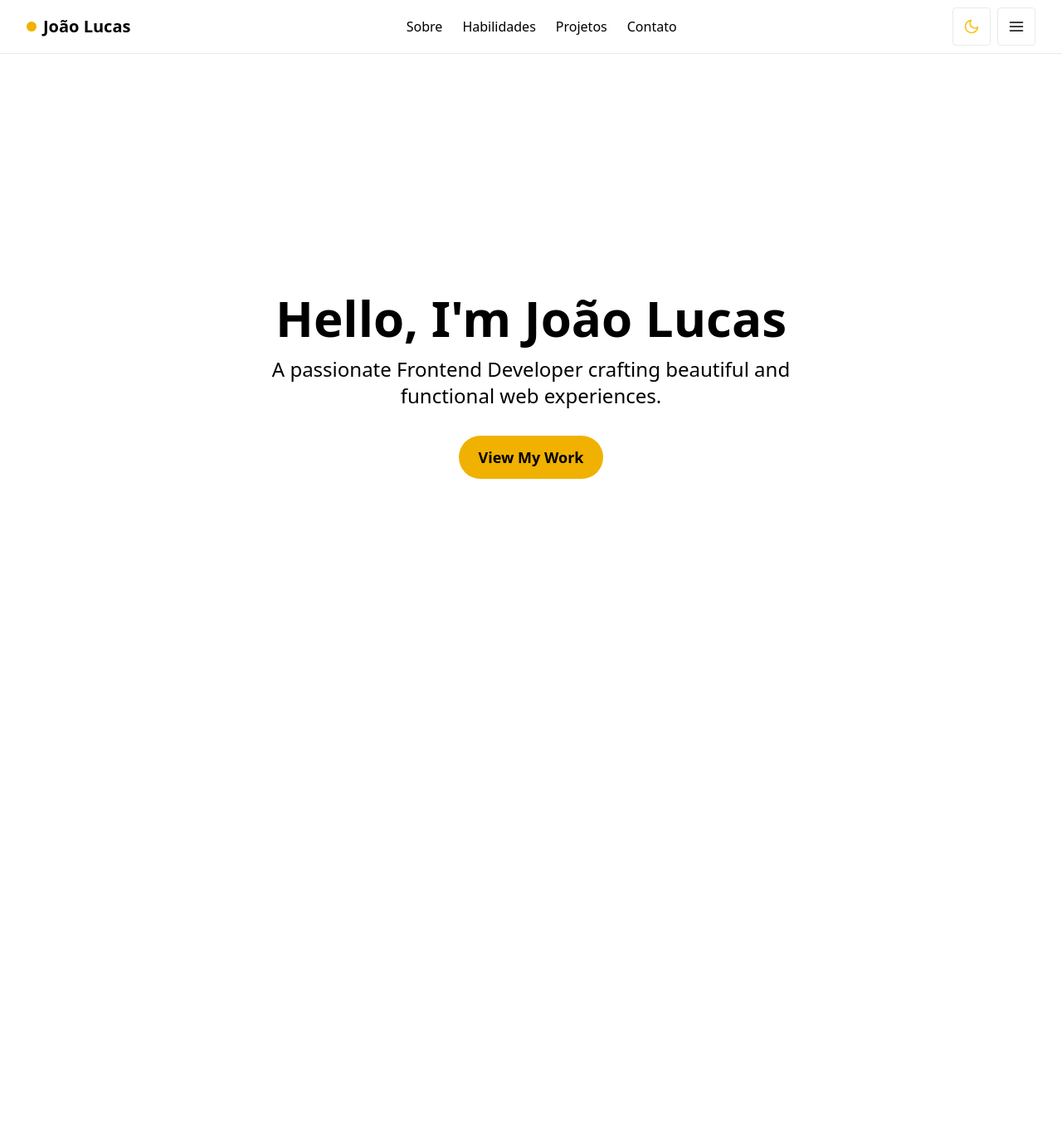
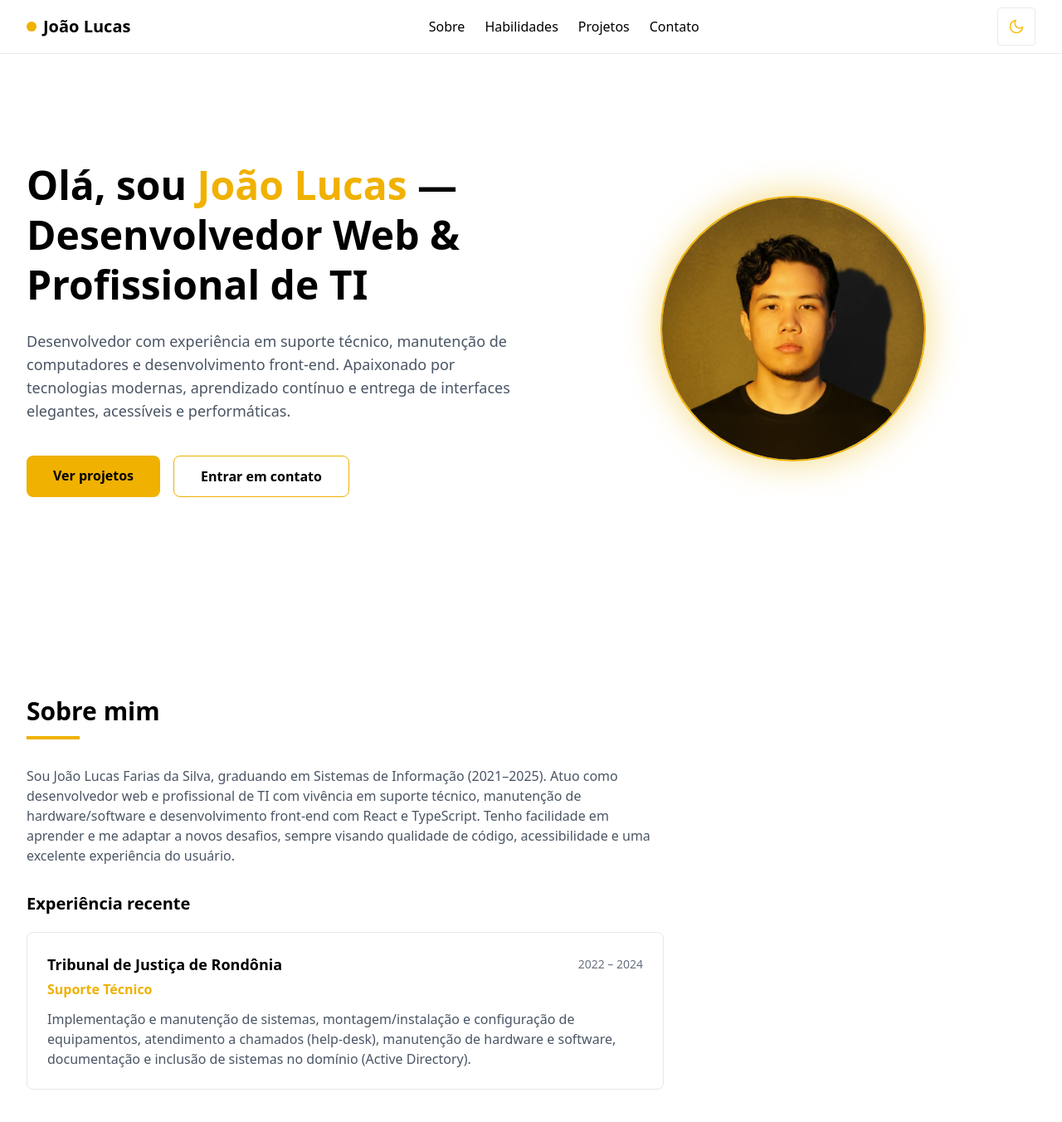
Before and after one commit to jotalucasfarias/meu-portfolio, a React (Vite) app: page / in a window 1280 px wide. Shown: the top 1352 px of the page at 83% size. Before the commit the page ends 865 px from the top, so only its background shows below. Built offline with nearby package versions, Linux system fonts and the light colour scheme.

Commit message:
feat: adicionar componente Sobre com animações e integrar react-intersection-observer; atualizar HeroBanner e Header; adicionar dependência react-intersection-observer

```diff
--- a/package.json
+++ b/package.json
@@ -14,6 +14,7 @@
     "react": "^19.1.1",
     "react-dom": "^19.1.1",
     "react-icons": "^5.5.0",
+    "react-intersection-observer": "^9.16.0",
     "tailwindcss": "^4.1.13"
   },
   "devDependencies": {
--- a/src/App.tsx
+++ b/src/App.tsx
@@ -1,11 +1,13 @@
 import Header from './components/Header/Header';
 import HeroBanner from './components/HeroBanner/HeroBanner';
+import Sobre from './components/Sobre/Sobre';
 
 export default function App() {
   return (
     <div className="bg-white dark:bg-black transition-colors duration-500">
       <Header />
       <HeroBanner />
+      <Sobre />
     </div>
   );
 }
--- a/src/components/Header/Header.tsx
+++ b/src/components/Header/Header.tsx
@@ -2,8 +2,6 @@ import MenuButton from './MenuButton';
 import ThemeButton from './ThemeButton';
 
 export default function Header() {
-
-
   return (
     // colocar filter depois do border
     <header className="w-full border-b border-gray-500/15 dark:border-gray-500/20">
@@ -34,14 +32,14 @@ export default function Header() {
           </ul>
         </nav>
 
-        {/* Botão de tema */}
-        <div className="flex flex-row gap-2">
+        {/* Botões de Ação */}
+        <div className="flex items-center gap-2">
           <ThemeButton />
-          <MenuButton />
+          <div className="md:hidden">
+            <MenuButton />
+          </div>
         </div>
       </div>
-
-
     </header>
   );
 }
--- a/src/components/HeroBanner/HeroBanner.tsx
+++ b/src/components/HeroBanner/HeroBanner.tsx
@@ -1,21 +1,69 @@
+import { useInView } from 'react-intersection-observer';
+
 export default function HeroBanner() {
+  const { ref, inView } = useInView({
+    triggerOnce: true, // A animação acontece apenas uma vez
+    threshold: 0.1, // A animação começa quando 10% do elemento está visível
+  });
+
   return (
-    <section className="w-full h-screen flex flex-col items-center justify-center text-center px-4">
-      <h1 className="text-4xl sm:text-5xl md:text-6xl font-bold mb-4">
-        Hello, I'm João Lucas
-      </h1>
-      <p className="text-lg sm:text-xl md:text-2xl mb-8 max-w-2xl">
-        A passionate Frontend Developer crafting beautiful and functional web
-        experiences.
-      </p>
-      <a
-        href="#projects"
-        className="bg-yellow-500 text-black px-6 py-3 rounded-full text-lg font-semibold hover:bg-yellow-600 transition-colors duration-300"
-      >
-        View My Work
-      </a>
+    <section id="home" ref={ref} className="py-20 md:py-32 overflow-hidden">
+      <div className="container mx-auto px-4 sm:px-6 lg:px-8">
+        <div className="grid grid-cols-1 md:grid-cols-2 gap-12 items-center">
+          {/* Coluna da Esquerda: Texto e Botões */}
+          <div
+            className={`flex flex-col gap-6 text-center md:text-left order-2 md:order-1 transition-all duration-700 ease-out delay-500 ${
+              inView ? 'opacity-100 translate-x-0' : 'opacity-0 -translate-x-10'
+            }`}
+          >
+            <h1 className="text-4xl md:text-5xl font-bold text-black dark:text-white leading-tight">
+              Olá, sou <span className="text-yellow-500">João Lucas</span> —{' '}
+              <br />
+              Desenvolvedor Web & Profissional de TI
+            </h1>
 
+            <p className="text-lg text-gray-600 dark:text-gray-300">
+              Desenvolvedor com experiência em suporte técnico, manutenção de
+              computadores e desenvolvimento front‑end. Apaixonado por
+              tecnologias modernas, aprendizado contínuo e entrega de interfaces
+              elegantes, acessíveis e performáticas.
+            </p>
 
+            <div className="flex flex-col sm:flex-row gap-4 mt-4 justify-center md:justify-start">
+              <a
+                href="#projects"
+                className="px-8 py-3 bg-yellow-500 text-black font-bold rounded-lg hover:bg-yellow-600 transition-all duration-300 text-center hover:-translate-y-1"
+              >
+                Ver projetos
+              </a>
+              <a
+                href="#contact"
+                className="px-8 py-3 border border-yellow-500 text-black dark:text-white font-bold rounded-lg hover:bg-yellow-500/10 transition-all duration-300 text-center hover:-translate-y-1"
+              >
+                Entrar em contato
+              </a>
+            </div>
+          </div>
+
+          {/* Coluna da Direita: Foto */}
+          <div
+            className={`flex justify-center items-center order-1 md:order-2 transition-all duration-700 ease-out delay-500 ${
+              inView ? 'opacity-100 translate-x-0' : 'opacity-0 translate-x-10'
+            }`}
+          >
+            <div className="relative w-64 h-64 md:w-80 md:h-80">
+              <img
+                src="photo.jpeg"
+                alt="Foto de João Lucas"
+                className="rounded-full object-cover w-full h-full border-2 border-yellow-500"
+                style={{
+                  boxShadow: '0 0 40px 5px rgba(234, 179, 8, 0.4)', // Sombra amarela
+                }}
+              />
+            </div>
+          </div>
+        </div>
+      </div>
     </section>
   );
 }
--- /dev/null
+++ b/src/components/Sobre/Sobre.tsx
@@ -0,0 +1,80 @@
+import { useInView } from 'react-intersection-observer';
+
+export default function Sobre() {
+  const { ref, inView } = useInView({
+    triggerOnce: true,
+    threshold: 0.1,
+  });
+
+  return (
+    <section id="about" ref={ref} className="py-20 md:py-28 overflow-hidden">
+      <div className="container mx-auto px-4 sm:px-6 lg:px-8">
+        <div className="max-w-3xl">
+          {/* Título */}
+          <div
+            className={`transition-all duration-700 ease-out ${
+              inView ? 'opacity-100 translate-y-0' : 'opacity-0 translate-y-10'
+            }`}
+          >
+            <h2 className="text-2xl md:text-3xl font-bold text-black dark:text-white">
+              Sobre mim
+            </h2>
+            <div className="w-16 h-1 bg-yellow-500 mt-3 mb-8"></div>
+          </div>
+
+          {/* Conteúdo */}
+          <div className="flex flex-col gap-8">
+            {/* Parágrafo de descrição */}
+            <p
+              className={`text-base text-gray-600 dark:text-gray-300 transition-all duration-700 ease-out delay-200 ${
+                inView
+                  ? 'opacity-100 translate-y-0'
+                  : 'opacity-0 translate-y-10'
+              }`}
+            >
+              Sou João Lucas Farias da Silva, graduando em Sistemas de
+              Informação (2021–2025). Atuo como desenvolvedor web e profissional
+              de TI com vivência em suporte técnico, manutenção de
+              hardware/software e desenvolvimento front‑end com React e
+              TypeScript. Tenho facilidade em aprender e me adaptar a novos
+              desafios, sempre visando qualidade de código, acessibilidade e uma
+              excelente experiência do usuário.
+            </p>
+
+            {/* Card de Experiência */}
+            <div
+              className={`transition-all duration-700 ease-out delay-300 ${
+                inView
+                  ? 'opacity-100 translate-y-0'
+                  : 'opacity-0 translate-y-10'
+              }`}
+            >
+              <h3 className="text-xl font-bold text-black dark:text-white mb-5">
+                Experiência recente
+              </h3>
+              <div className="border border-gray-200 dark:border-gray-700 rounded-lg p-6">
+                <div className="flex flex-col sm:flex-row justify-between sm:items-center mb-1">
+                  <h4 className="text-lg font-bold text-black dark:text-white">
+                    Tribunal de Justiça de Rondônia
+                  </h4>
+                  <span className="text-sm text-gray-500 dark:text-gray-400 mt-1 sm:mt-0">
+                    2022 – 2024
+                  </span>
+                </div>
+                <p className="text-yellow-500 font-semibold mb-3">
+                  Suporte Técnico
+                </p>
+                <p className="text-base text-gray-600 dark:text-gray-300">
+                  Implementação e manutenção de sistemas, montagem/instalação e
+                  configuração de equipamentos, atendimento a chamados
+                  (help‑desk), manutenção de hardware e software, documentação e
+                  inclusão de sistemas no domínio (Active Directory).
+                </p>
+              </div>
+            </div>
+          </div>
+        </div>
+      </div>
+    </section>
+  );
+}
```
Also changed, not shown: public/photo.jpeg (added), 1 other file (tests, documents, lock files or other folders).
